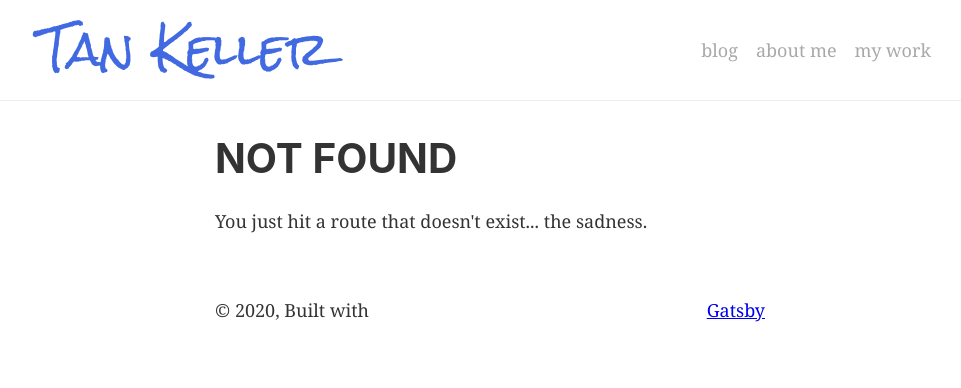
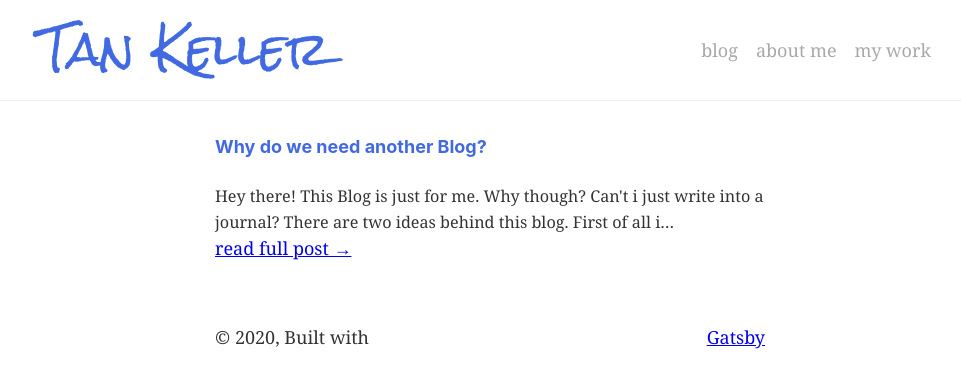
Before and after one commit to tankeller/portfolio, a Gatsby site: page /blog in a window 1280 px wide. Before the commit this address had no page. Shown: the whole page, without its empty margins (150-1111 px from the left). Built offline with nearby package versions, Linux system fonts and the light colour scheme; Gatsby itself is replaced by a stand-in of ours.

Commit message:
Add blog feature

```diff
--- a/data/blog/00-Why-another-blog/why-another-blog.mdx
+++ b/data/blog/00-Why-another-blog/why-another-blog.mdx
@@ -1,10 +1,8 @@
 ---
 title: Why do we need another Blog?
-path: /why-another-blog
+slug: /why-another-blog
 date: 2020-02-17
 ---
-
-## Why do we need another Blog?
 
 Hey there!
 This Blog is just for me. Why though? Can't i just write into a journal?
--- /dev/null
+++ b/src/components/blog-post/blog-preview.css
@@ -0,0 +1,7 @@
+.blog-shorttext {
+  font-size: 0.9rem;
+}
+
+.blog-preview h4 {
+  color: royalblue;
+}
--- a/src/components/blog-post/blog-preview.js
+++ b/src/components/blog-post/blog-preview.js
@@ -1,14 +1,16 @@
 import React from "react"
+import { Link } from "gatsby"
 
-const BlogPreview = ({blog}) => {
-    return (
-        <div className="blog-preview">
-            <h4 className="blog-title">{blog.title}</h4>
-            <div className="blog-shorttext">
-                {blog.excerpt}
-            </div>
-        </div>
-    )
+import "./blog-preview.css"
+
+const BlogPreview = ({ blog }) => {
+  return (
+    <div className="blog-preview">
+      <h4>{blog.frontmatter.title}</h4>
+      <div className="blog-shorttext">{blog.excerpt}</div>
+      <Link to={`${blog.frontmatter.slug}`}>read full post &rarr;</Link>
+    </div>
+  )
 }
 
-export const BlogPreview;
+export default BlogPreview
--- /dev/null
+++ b/src/pages/blog.js
@@ -0,0 +1,34 @@
+import React from "react"
+import { useStaticQuery, graphql } from "gatsby"
+
+import Layout from "../components/layout/layout"
+import BlogPreview from "../components/blog-post/blog-preview"
+
+const Blog = () => {
+  const data = useStaticQuery(graphql`
+    query GetBlogPosts {
+      allMdx {
+        blogs: nodes {
+          frontmatter {
+            title
+            slug
+            date(formatString: "YYYY MMMM DD")
+          }
+          excerpt
+        }
+      }
+    }
+  `)
+
+  return (
+    <Layout>
+      <div className="blog-listing">
+        {data.allMdx.blogs.map((blog, index) => {
+          return <BlogPreview key={index} blog={blog} />
+        })}
+      </div>
+    </Layout>
+  )
+}
+
+export default Blog
```
Also changed, not shown: gatsby-node.js (+41 -6 lines), src/components/blog-post/blog-post.js (added, +26 -0 lines).
